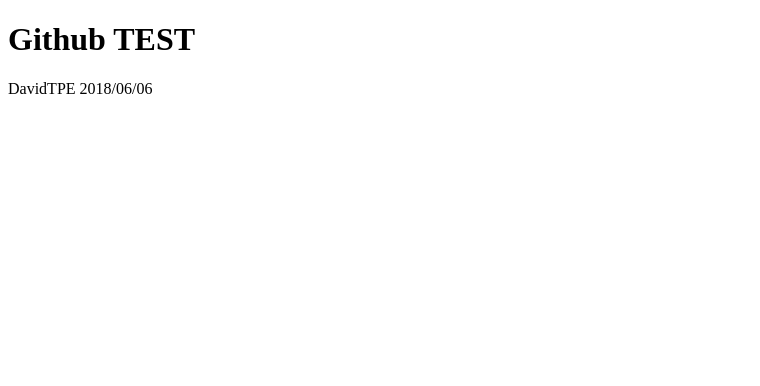
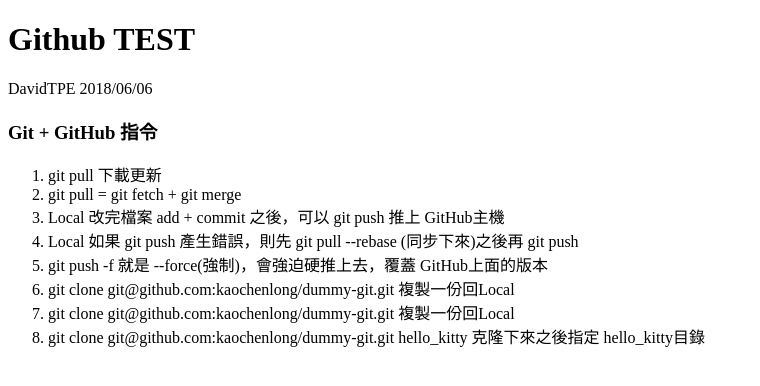
Before and after one commit to davidtpe/html_git, a plain HTML site: page gitHub.html in a window 1280 px wide. Shown: the whole page, without its empty margins (0-760 px from the left). Drawn offline with Linux system fonts and the light colour scheme.

Commit message:
開始加入 GitHub 相關互動指令

```diff
--- a/gitHub.html
+++ b/gitHub.html
@@ -11,6 +11,17 @@
 <body>
     <h1>Github TEST</h1>
     <p>DavidTPE 2018/06/06</p>
+    <h3>Git + GitHub 指令</h3>
+    <ol>
+        <li>git pull 下載更新</li>
+        <li>git pull = git fetch + git merge</li>
+        <li>Local 改完檔案 add + commit 之後，可以 git push 推上 GitHub主機</li>
+        <li>Local 如果 git push 產生錯誤，則先 git pull --rebase (同步下來)之後再 git push</li>
+        <li>git push -f 就是 --force(強制)，會強迫硬推上去，覆蓋 GitHub上面的版本</li>
+        <li>git clone git@github.com:kaochenlong/dummy-git.git 複製一份回Local</li>
+        <li>git clone git@github.com:kaochenlong/dummy-git.git 複製一份回Local</li>
+        <li>git clone git@github.com:kaochenlong/dummy-git.git hello_kitty 克隆下來之後指定 hello_kitty目錄</li>
+    </ol>
 </body>
 
 </html>
```
